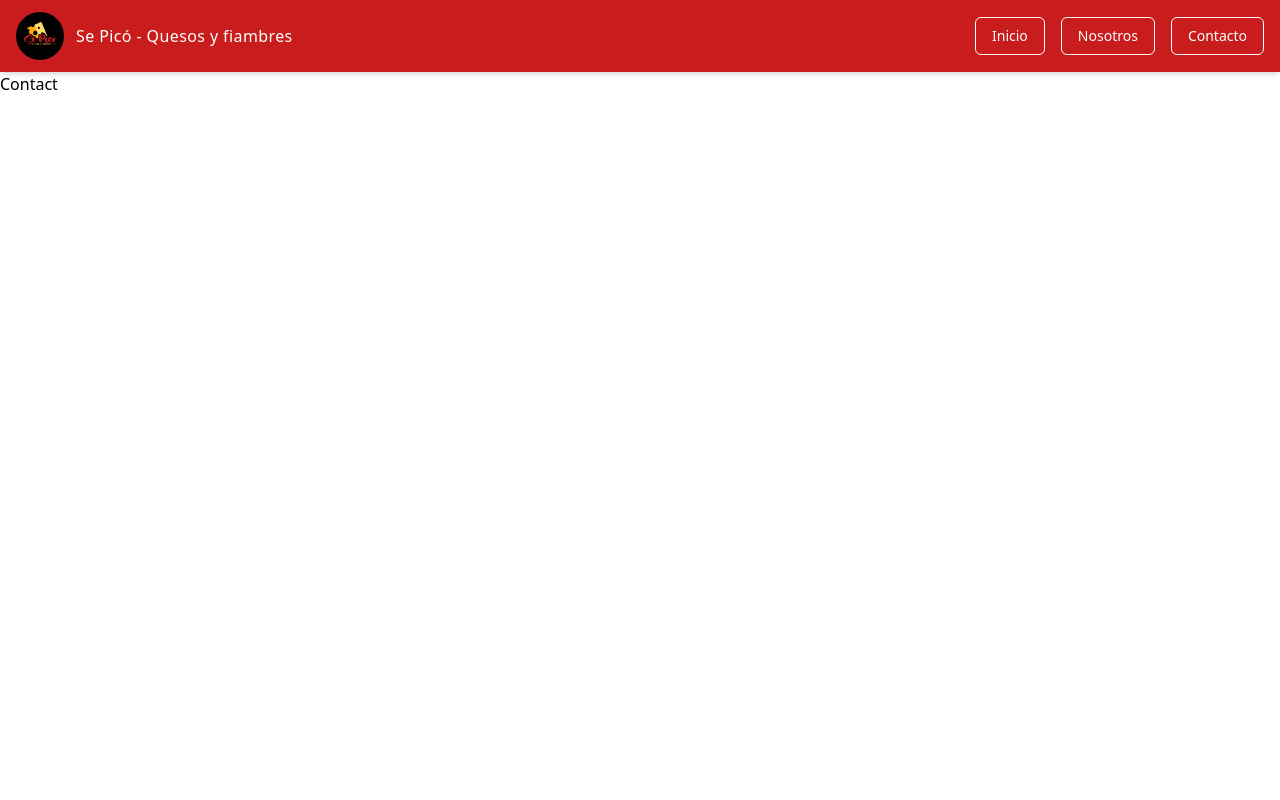
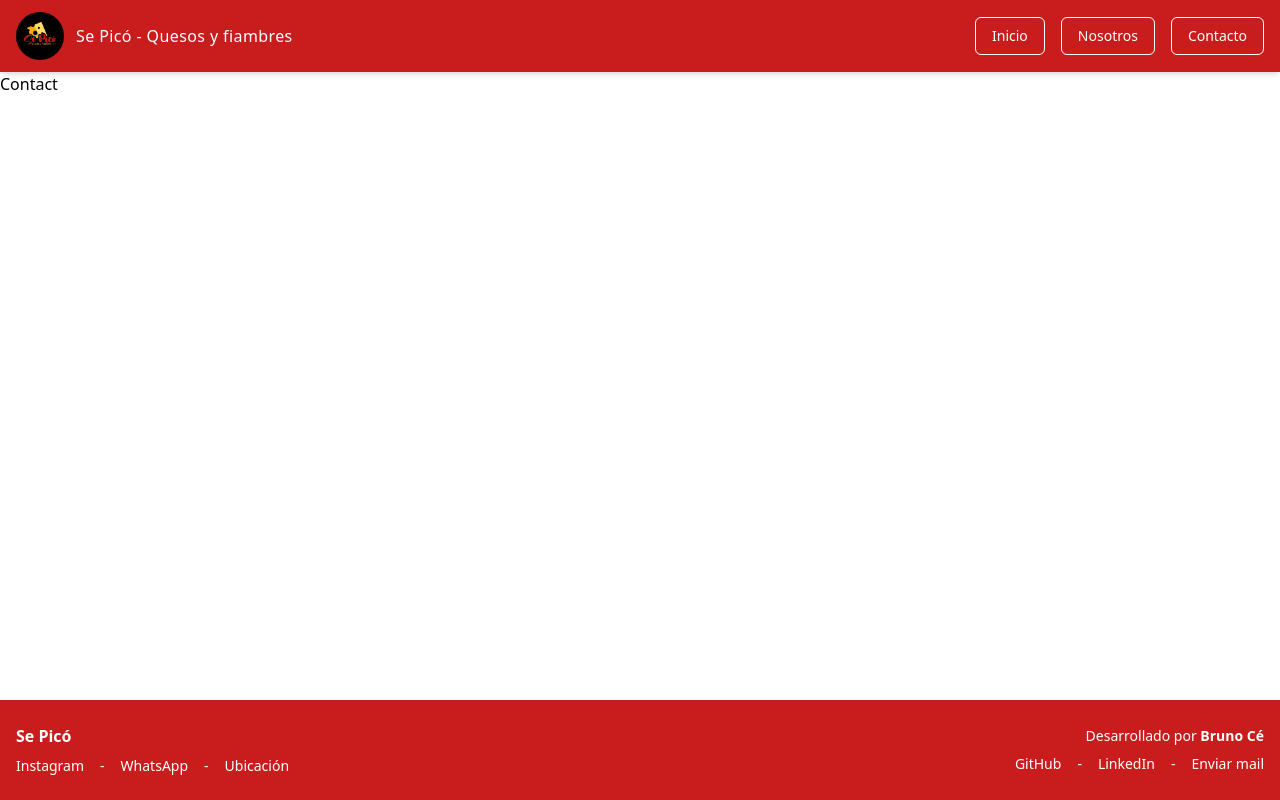
Before and after one commit to brunnoce/SePico-web, a React (Vite) app: page /contact in a window 1280 px wide. Built offline with nearby package versions, Linux system fonts and the light colour scheme.

Commit message:
feat: footer added with links

```diff
--- a/src/App.tsx
+++ b/src/App.tsx
@@ -3,17 +3,21 @@ import Home from './pages/Home'
 import Contact from './pages/Contact'
 import About from './pages/About'
 import NavBar from './components/NavBar'
+import Footer from './components/Footer'
 
 const App = () => {
   return (
-    <>
+    <div className="min-h-screen flex flex-col">
       <NavBar />
-        <Routes>
-          <Route path="/" element={<Home />} />
-          <Route path="/about" element={<About />} />
-          <Route path="/contact" element={<Contact />} />
-        </Routes>
-    </>
+        <main className="flex-grow">
+          <Routes>
+            <Route path="/" element={<Home />} />
+            <Route path="/about" element={<About />} />
+            <Route path="/contact" element={<Contact />} />
+          </Routes>
+        </main>
+      <Footer />
+    </div>
   )
 }
 
--- /dev/null
+++ b/src/components/Footer.tsx
@@ -0,0 +1,44 @@
+const Footer = () => {
+  return (
+    <footer className="bg-[#c91c1c] text-white text-sm px-4 py-4 sm:py-6 mt-auto">
+      <div className="max-w-7xl mx-auto flex flex-col sm:flex-row justify-between items-start sm:items-center gap-4 sm:gap-6">
+        <div className="flex flex-col gap-1 sm:gap-2">
+          <div className="text-base font-semibold">Se Picó</div>
+          <div className="flex flex-wrap gap-2 sm:gap-4">
+            <a href="https://www.instagram.com/sepico_quesosyfiambres/" target="_blank" rel="noopener noreferrer" className="hover:underline">
+              Instagram
+            </a>
+            <span>-</span>
+            <a href="https://wa.me/543564632553" target="_blank" rel="noopener noreferrer" className="hover:underline">
+              WhatsApp
+            </a>
+            <span>-</span>
+            <a href="https://maps.app.goo.gl/mj6SzjMWR1rM6A2w8" target="_blank" rel="noopener noreferrer" className="hover:underline">
+              Ubicación
+            </a>
+          </div>
+        </div>
+
+        <div className="flex flex-col items-start sm:items-end gap-1 sm:gap-2 text-right">
+          <div className="font-medium">Desarrollado por <strong>Bruno Cé</strong></div>
+          <div className="flex flex-wrap gap-2 sm:gap-4 justify-start sm:justify-end">
+            <a href="https://github.com/brunnoce" target="_blank" rel="noopener noreferrer" className="hover:underline">
+              GitHub
+            </a>
+            <span>-</span>
+            <a href="https://www.linkedin.com/in/bruno-ce/" target="_blank" rel="noopener noreferrer" className="hover:underline">
+              LinkedIn
+            </a>
+            <span>-</span>
+            <a href="mailto:brunoce2003@gmail.com" className="hover:underline">
+              Enviar mail
+            </a>
+          </div>
+        </div>
+
+      </div>
+    </footer>
+  );
+};
+
+export default Footer;
```
